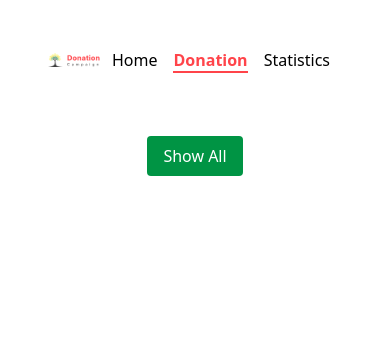
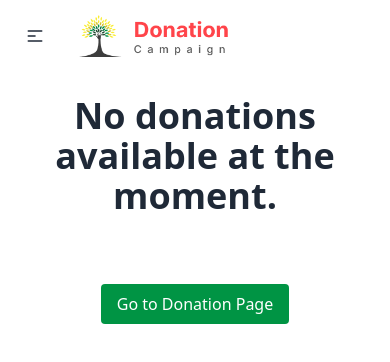
Before and after one commit to Ruhannn/donation-champaign, a React (Vite) app: page /donation in a window 390 px wide. Shown: the top 362 px of the page. Built offline with nearby package versions, Linux system fonts and the light colour scheme.

Commit message:
all done + full responsive

```diff
--- a/src/components/Banner/Banner.jsx
+++ b/src/components/Banner/Banner.jsx
@@ -1,14 +1,37 @@
 import React from "react";
 
-const Banner = () => {
+const Banner = ({ searchText, setSearchText }) => {
+  const bannerStyle = {
+    backgroundImage:
+      'url("https://cdn.discordapp.com/attachments/1065689957525630997/1156138769905365012/sS46zBu.png?ex=6513e1a2&is=65129022&hm=53e0fdccf348553f42fdc5b70b21a65cad890c14de4238d70a10d2bc26e81000&")',
+    backgroundSize: "cover",
+    backgroundPosition: "center",
+    opacity: 0.2,
+    backgroundColor: "white",
+  };
+
   return (
-    <div className="flex flex-col items-center justify-center py-10 md:py-28 lg:py-64">
-      <h1 className="text-center md:text-3xl lg:text-5xl font-bold mb-12">
-        I Grow By Helping People In Need
-      </h1>
-      <div className="join">
-        <input className="input input-bordered join-item lg:w-72" placeholder="Search here...." />
-        <button className="bg-[#FF444A] px-6 text-white join-item rounded-lg">Search</button>
+    <div className="relative">
+      <div
+        className="absolute inset-0 z-0"
+        style={bannerStyle}
+      ></div>
+      <div className="relative flex flex-col items-center justify-center mb-9 py-10 md:py-28 lg:py-64 z-10">
+        <h1 className="text-center md:text-3xl lg:text-5xl font-bold mb-12">
+          I Grow By Helping People In Need
+        </h1>
+        <div className="join">
+          <input
+            onBlur={(text) => {
+              setSearchText(text.target.value);
+            }}
+            className="input input-bordered join-item lg:w-72"
+            placeholder="Search here...."
+          />
+          <button className="bg-[#FF444A] px-6 text-white join-item rounded-lg">
+            Search
+          </button>
+        </div>
       </div>
     </div>
   );
--- a/src/components/Card/Card.jsx
+++ b/src/components/Card/Card.jsx
@@ -1,27 +1,38 @@
 import React, { useEffect, useState } from "react";
 import { Link } from "react-router-dom";
-
+import Loading from "../Loading/Loading";
+import Banner from "../Banner/Banner";
 const Card = () => {
-  const [jsonData, setJsonData] = useState(null);
-
+  const [jsonData, setJsonData] = useState([]);
+  const [searchText, setSearchText] = useState("");
+  const [filteredData, setFilteredData] = useState([]);
   useEffect(() => {
     fetch("data.json")
       .then((response) => response.json())
-      .then((data) => setJsonData(data));
+      .then((data) => setJsonData(data))
   }, []);
-
-  if (jsonData === null) {
-    return <div>Loading...</div>;
+  useEffect(() => {
+    if (searchText) {
+      const filteredDonation = jsonData.filter((item) =>
+        item.Category.toLowerCase().includes(searchText.toLowerCase())
+      );
+      setFilteredData(filteredDonation);
+    } else {
+      setFilteredData(jsonData);
     }
-
+  }, [searchText, jsonData]);
+  if (jsonData.length === 0) {
+    return <Loading />;
+  }
   return (
     <>
-      {jsonData.map((donation) => (
-        <Link to={`/card/${donation.id}`} key={donation.id} >
+      <Banner searchText={searchText} setSearchText={setSearchText} />
+      <div className="container mx-auto grid place-items-center lg:grid-cols-4 md:grid-cols-2 grid-cols-1 px-8 gap-6 pb-12">
+        {filteredData.map((donation) => (
+          <Link to={`/card/${donation.id}`} key={donation.id}>
             <div
               style={{ backgroundColor: donation.Card_bg }}
-            className="rounded-md p-2 w-full"
-          >
+              className="rounded-md p-2 w-full">
               <img
                 className="rounded-t-md object-cover w-full h-48 md:w-80 md:h-48"
                 src={donation.Picture}
@@ -29,18 +40,23 @@ const Card = () => {
               />
               <div className="mt-2 md:mt-4 md:p-4">
                 <button
-                style={{ backgroundColor: donation.Category_bg, color: donation.Category }}
-                className="py-1 px-3 rounded-md font-medium mt-1"
-              >
+                  style={{
+                    backgroundColor: donation.Category_bg,
+                    color: donation.Category,
+                  }}
+                  className="py-1 px-3 rounded-md font-medium mt-1">
                   {donation.Category}
                 </button>
-              <h1 style={{ color: donation.Category }} className="text-xl font-semibold mt-2">
+                <h1
+                  style={{ color: donation.Category }}
+                  className="text-xl font-semibold mt-2">
                   {donation.Title}
                 </h1>
               </div>
             </div>
           </Link>
         ))}
+      </div>
     </>
   );
 };
--- a/src/components/CardContainer/CardContainer.jsx
+++ b/src/components/CardContainer/CardContainer.jsx
@@ -3,7 +3,7 @@ import Card from '../Card/Card';
 
 const CardContainer = () => {
   return (
-    <div className='container mx-auto grid place-items-center lg:grid-cols-4 md:grid-cols-2 grid-cols-1 px-8 gap-6 pb-12'>
+    <div>
       <Card />
     </div>
   );
--- a/src/components/CardDetail/CardDetail.jsx
+++ b/src/components/CardDetail/CardDetail.jsx
@@ -3,6 +3,7 @@ import { useParams } from "react-router-dom";
 import { toast } from "react-toastify";
 import "react-toastify/dist/ReactToastify.css";
 import { saveDonationApplication } from "../../Utility/Save";
+import Loading from "../Loading/Loading";
 const CardDetail = () => {
   const { id } = useParams();
   const [donation, setDonation] = useState(null);
@@ -22,7 +23,7 @@ const CardDetail = () => {
     });
   };
   if (donation === null) {
-    return <div>Loading...</div>;
+    return <Loading></Loading>
   }
   return (
     <div className="px-4 md:px-8 lg:px-32 py-3 container mx-auto">
--- a/src/DonationList/DonationList.jsx
+++ b/src/components/DonationList/DonationList.jsx
@@ -1,10 +1,12 @@
-import { useEffect, useState } from "react";
+import React, { useEffect, useState } from "react";
 import { Link, useLoaderData } from "react-router-dom";
-import { getStoredDonationApplication } from "../Utility/Save";
+import { getStoredDonationApplication } from "../../Utility/Save";
+
 const DonationList = () => {
   const donationData = useLoaderData();
   const [donation, setDonation] = useState([]);
   const [showAllItems, setShowAllItems] = useState(false);
+
   useEffect(() => {
     const storedDonationId = getStoredDonationApplication();
     if (donationData.length > 0) {
@@ -14,12 +16,29 @@ const DonationList = () => {
       setDonation(filteredDonation);
     }
   }, []);
+
   const toggleItems = () => {
     setShowAllItems(!showAllItems);
   };
+
   const itemsToDisplay = showAllItems ? donation : donation.slice(0, 4);
+
   return (
     <>
+      {donation.length === 0 && (
+        <div className="text-center mt-6">
+  <h1 className="text-4xl sm:text-5xl font-semibold">
+    No donations available at the moment.
+  </h1>
+  <br />
+  <Link
+    className="px-4 mt-11 py-2 bg-[#009444] text-white rounded inline-block"
+    to="/">
+    Go to Donation Page
+  </Link>
+</div>
+
+      )}
       <div className="container px-4 mx-auto grid grid-cols-1 sm:grid-cols-2 md:grid-cols-2 lg:grid-cols-2 gap-4">
         {itemsToDisplay.map((item) => (
           <div key={item.id}>
@@ -56,6 +75,7 @@ const DonationList = () => {
           </div>
         ))}
       </div>
+      {donation.length > 4 && (
         <div className="flex justify-center my-4">
           <button
             onClick={toggleItems}
@@ -63,8 +83,9 @@ const DonationList = () => {
             {showAllItems ? "Show Less" : "Show All"}
           </button>
         </div>
+      )}
     </>
   );
+};
 
-};
 export default DonationList;
--- /dev/null
+++ b/src/components/ErrorPage/ErrorPage.jsx
@@ -0,0 +1,21 @@
+import React from "react";
+import { Link } from "react-router-dom";
+
+const ErrorPage = () => {
+  return (
+<section className="flex items-center h-full p-16 text-black">
+	<div className="container flex flex-col items-center justify-center px-5 mx-auto my-8">
+		<div className="max-w-md text-center">
+			<h2 className="mb-8 font-extrabold text-9xl text-gray-600">
+				<span className="sr-only">Error</span>404
+			</h2>
+			<p className="text-2xl font-semibold md:text-3xl">Sorry, we couldn't find this page.</p>
+			<p className="mt-4 mb-8 text-gray-400">But don't worry, you can find plenty of other things on our homepage.</p>
+			<Link to="/" className="px-8 py-3 font-semibold rounded bg-[#FF444A] text-white">Back to homepage</Link>
+		</div>
+	</div>
+</section>
+  );
+};
+
+export default ErrorPage;
--- /dev/null
+++ b/src/components/Loading/Loading.jsx
@@ -0,0 +1,16 @@
+import React from "react";
+
+const Loading = () => {
+  return (
+    <div className="flex justify-center items-center">
+    <div className="text-center">
+      <span className="loading loading-ball loading-xs"></span>
+      <span className="loading loading-ball loading-sm"></span>
+      <span className="loading loading-ball loading-md"></span>
+      <span className="loading loading-ball loading-lg"></span>
+    </div>
+    </div>
+  );
+};
+
+export default Loading;
--- a/src/components/Navbar/Navbar.jsx
+++ b/src/components/Navbar/Navbar.jsx
@@ -3,17 +3,85 @@ import { NavLink } from "react-router-dom";
 
 const Navbar = () => {
   return (
-    <div className="navbar bg-base-100 p-12">
-      <div className="flex-1">
+    <div className="navbar bg-base-100 md:p-12 py-3">
+      <div className="navbar-start">
+        <div className="dropdown">
+          <label tabIndex={0} className="btn btn-ghost lg:hidden">
+            <svg
+              xmlns="http://www.w3.org/2000/svg"
+              className="h-5 w-5"
+              fill="none"
+              viewBox="0 0 24 24"
+              stroke="currentColor">
+              <path
+                strokeLinecap="round"
+                strokeLinejoin="round"
+                strokeWidth="2"
+                d="M4 6h16M4 12h8m-8 6h16"
+              />
+            </svg>
+          </label>
+          <ul
+            tabIndex={0}
+            className="dropdown-content mt-3 z-[1] p-2 shadow bg-base-100 rounded-box w-52">
+            <li>
+              <NavLink
+                to="/"
+                style={({ isActive, isPending }) => {
+                  return {
+                    fontWeight: isActive ? "bold" : "",
+                    color: isPending ? "" : "black",
+                    color: isActive ? "#FF444A" : "black",
+                    borderBottom: isActive ? "2px solid #FF444A" : "",
+                  };
+                }}>
+                Home
+              </NavLink>
+            </li>
+            <li>
+              <NavLink
+                to="/donation"
+                style={({ isActive, isPending }) => {
+                  return {
+                    fontWeight: isActive ? "bold" : "",
+                    color: isPending ? "" : "black",
+                    color: isActive ? "#FF444A" : "black",
+                    borderBottom: isActive ? "2px solid #FF444A" : "",
+                  };
+                }}>
+                Donation
+              </NavLink>
+            </li>
+            <li>
+              <NavLink
+                to="/statistics"
+                style={({ isActive, isPending }) => {
+                  return {
+                    color: isPending ? "" : "black",
+                    color: isActive ? "#FF444A" : "black",
+                    borderBottom: isActive ? "2px solid #FF444A" : "",
+                  };
+                }}>
+                Statistics
+              </NavLink>
+            </li>
+          </ul>
+        </div>
+        <a className="btn btn-ghost normal-case text-xl">
+          {" "}
           <img
-          href="#"
+            href="/"
             src="src\assets\Logo.png"
-          width={200}
+            width={150}
             alt="Website Logo"
           />
+        </a>
       </div>
-      <div className="flex-none">
-        <ul className="flex px-3 gap-4 md:gap-8 lg:gap-12">
+
+      <div className="navbar-end">
+        {" "}
+        <div className="hidden lg:flex">
+          <ul className="flex gap-12 px-1">
             <li>
               <NavLink
                 to="/"
@@ -58,6 +126,7 @@ const Navbar = () => {
           </ul>
         </div>
       </div>
+    </div>
   );
 };
 
--- a/src/components/Statistics/Statistics.jsx
+++ b/src/components/Statistics/Statistics.jsx
@@ -30,17 +30,18 @@ const Statistics = () => {
     const radius = innerRadius + (outerRadius - innerRadius) * 0.5;
     const x = cx + radius * Math.cos(-midAngle * (Math.PI / 180));
     const y = cy + radius * Math.sin(-midAngle * (Math.PI / 180));
+    if (percent > 0) {
       return (
         <text
           x={x}
           y={y}
           fill="white"
           textAnchor="middle"
-        dominantBaseline="central"
-      >
-        {`${(percent * 100).toFixed(0)}%`}
+          dominantBaseline="central">
+          {`${(percent * 100).toFixed(1)}%`}
         </text>
       );
+    }
   };
 
   return (
@@ -56,8 +57,7 @@ const Statistics = () => {
               label={renderCustomizedLabel}
               outerRadius={150}
               fill="#8884d8"
-              dataKey="value"
-            >
+              dataKey="value">
               {data.map((entry, index) => (
                 <Cell
                   key={`cell-${index}`}
--- a/src/components/home/Home.jsx
+++ b/src/components/home/Home.jsx
@@ -1,11 +1,9 @@
 import React from 'react';
-import Banner from '../Banner/Banner';
 import CardContainer from '../CardContainer/CardContainer';
 
 const Home = () => {
     return (
         <div>
-            <Banner></Banner>
             <CardContainer></CardContainer>
         </div>
     );
--- a/src/main.jsx
+++ b/src/main.jsx
@@ -6,13 +6,15 @@ import Rooot from "./components/Rooot/Rooot";
 import Home from "./components/home/Home";
 import CardDetail from "./components/CardDetail/CardDetail";
 import { ToastContainer } from "react-toastify";
-import DonationList from "./DonationList/DonationList";
 import Statistics from "./components/Statistics/Statistics";
+import DonationList from "./components/DonationList/DonationList";
+import ErrorPage from "./components/ErrorPage/ErrorPage";
 
 const router = createBrowserRouter([
   {
     path: "/",
     element: <Rooot></Rooot>,
+    errorElement: <ErrorPage></ErrorPage>,
     children: [
       {
         path: "/",
```
Also changed, not shown: 2 other files (tests, documents, lock files or other folders). Lines whose indentation alone changed are shown as unchanged.
